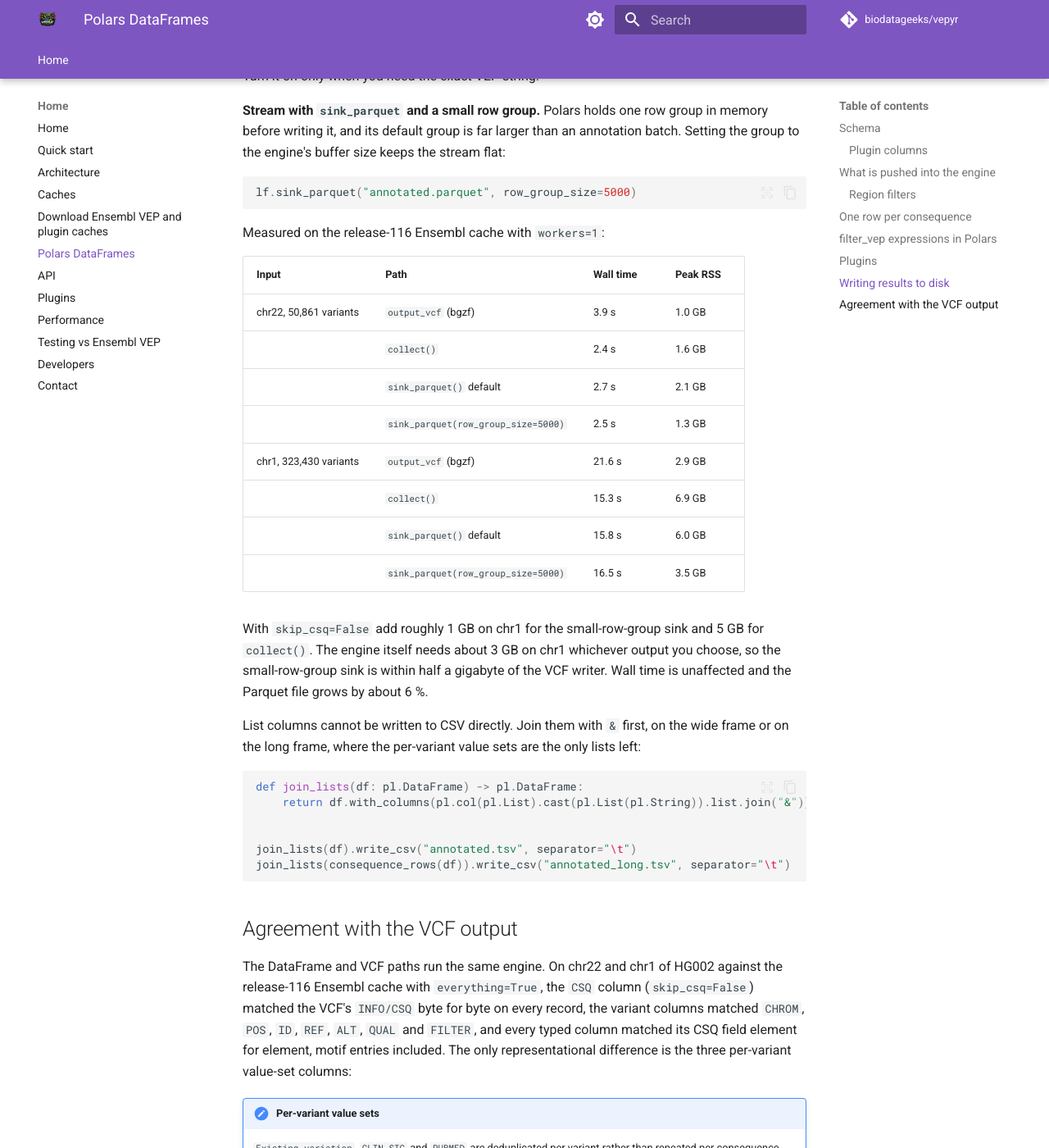
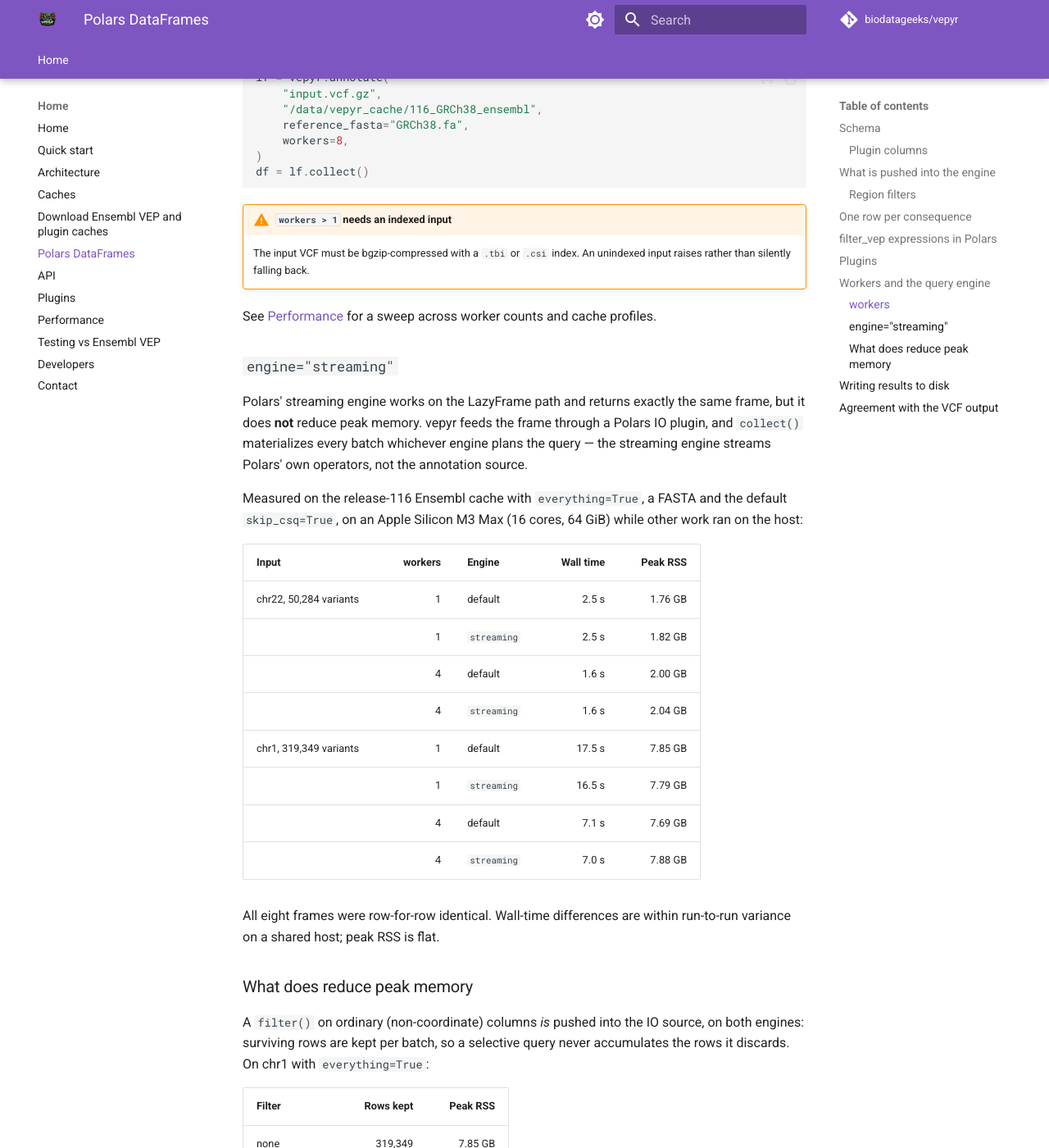
Before and after one commit to biodatageeks/vepyr, an MkDocs documentation site: the page built from docs/dataframes.md, in a window 1280 px wide and 1400 px high, scrolled down 11768 px. Shown: the whole window at 82% size. Built offline with MkDocs 1.6.1 and Material for MkDocs 9.7.7, drawn with Linux system fonts in a browser that asks for light colours; comment, search, counter and statistics services are not loaded; some of the changed text lies outside the part shown.

Commit message:
docs: cover plugins in the architecture guide, pre-render the diagrams
Architecture guide gains the plugin subsystem: a plugin_cache node in the
overview, a new plugin-cache-building data flow, the plugin lookup nested
inside annotate_vep() (one page-scoped take per annotation buffer, with the
per-transcript probe during CSQ emission), and build_plugin_cache() in the
Python and PyO3 layer lists. Two couplings that had no home before are now
stated: the source manifest comes from an external repo pinned to the commit
its tag resolved to, and the build reads the variation cache to inherit tiers,
so a plugin cache cannot be built standalone.

Diagrams move from live mermaid to pre-rendered SVG. Material renders mermaid
into a closed shadow root, so no lightbox can reach the SVG; rendering once
lets mkdocs-glightbox handle click-to-enlarge the same way the polars-bio blog
does. render.sh is deliberately not wired into the build, so building the docs
still needs no Node toolchain, and the .mmd sources stay in tree so the
diagrams remain editable. The overview is laid out LR (was TD, 606x814) so it
benefits from width-fitting instead of being taller than the viewport.

DataFrame page documents workers= (previously only visible inside benchmark
captions) and engine="streaming", from measurement: streaming is row-for-row
identical but does not reduce peak memory, 7.79 vs 7.85 GB on chr1. The cost
is upstream of the Polars engine -- a query returning zero rows still peaks at
3.37 GB -- so engine choice cannot matter. A selective non-coordinate filter
is pushed into the io source and does help, on either engine.

Co-Authored-By: Claude Opus 5 (1M context) <noreply@anthropic.com>
Claude-Session: https://claude.ai/code/session_0151nTvKth4TU81ed6Ng5yiV

````diff
--- a/docs/dataframes.md
+++ b/docs/dataframes.md
@@ -493,6 +493,76 @@ chr22 with the four caches, `select(chrom, start, SYMBOL)` takes 1.2 s and
 `select(chrom, start, CADD_PHRED)` 8.4 s, so keep plugin columns out of
 queries that do not need them.
 
+## Workers and the query engine
+
+### `workers`
+
+`workers=N` splits each contig into grid-aligned runs that are annotated
+concurrently and released in order. It applies to the LazyFrame path as well as
+`output_vcf`, and the frame is identical to `workers=1`, row order included.
+
+```python
+lf = vepyr.annotate(
+    "input.vcf.gz",
+    "/data/vepyr_cache/116_GRCh38_ensembl",
+    reference_fasta="GRCh38.fa",
+    workers=8,
+)
+df = lf.collect()
+```
+
+!!! warning "`workers > 1` needs an indexed input"
+    The input VCF must be bgzip-compressed with a `.tbi` or `.csi` index. An
+    unindexed input raises rather than silently falling back.
+
+See [Performance](performance.md#workers-on-the-lazyframe-path) for a sweep
+across worker counts and cache profiles.
+
+### `engine="streaming"`
+
+Polars' streaming engine works on the LazyFrame path and returns exactly the
+same frame, but it does **not** reduce peak memory. vepyr feeds the frame
+through a Polars IO plugin, and `collect()` materializes every batch whichever
+engine plans the query — the streaming engine streams Polars' own operators, not
+the annotation source.
+
+Measured on the release-116 Ensembl cache with `everything=True`, a FASTA and
+the default `skip_csq=True`, on an Apple Silicon M3 Max (16 cores, 64 GiB) while
+other work ran on the host:
+
+| Input | workers | Engine | Wall time | Peak RSS |
+|---|--:|---|--:|--:|
+| chr22, 50,284 variants | 1 | default | 2.5 s | 1.76 GB |
+| | 1 | `streaming` | 2.5 s | 1.82 GB |
+| | 4 | default | 1.6 s | 2.00 GB |
+| | 4 | `streaming` | 1.6 s | 2.04 GB |
+| chr1, 319,349 variants | 1 | default | 17.5 s | 7.85 GB |
+| | 1 | `streaming` | 16.5 s | 7.79 GB |
+| | 4 | default | 7.1 s | 7.69 GB |
+| | 4 | `streaming` | 7.0 s | 7.88 GB |
+
+All eight frames were row-for-row identical. Wall-time differences are within
+run-to-run variance on a shared host; peak RSS is flat.
+
+### What does reduce peak memory
+
+A `filter()` on ordinary (non-coordinate) columns *is* pushed into the IO
+source, on both engines: surviving rows are kept per batch, so a selective
+query never accumulates the rows it discards. On chr1 with `everything=True`:
+
+| Filter | Rows kept | Peak RSS |
+|---|--:|--:|
+| none | 319,349 | 7.85 GB |
+| `MAX_AF > 0.5` | 208,015 | 7.74 GB |
+| `MAX_AF > 0.99` | 41,376 | 6.52 GB |
+
+The effect is real but bounded: dropping 87 % of the rows saved 17 % of peak
+memory, because the annotation engine's working set and the Arrow batches in
+flight dominate the total, and no predicate shrinks those.
+
+To actually bound memory, stream to disk with `sink_parquet` instead — see
+[below](#writing-results-to-disk).
+
 ## Writing results to disk
 
 `collect()` holds the whole result in memory. On chromosome 1 of a
--- a/mkdocs.yml
+++ b/mkdocs.yml
@@ -50,6 +50,10 @@ theme:
 
 plugins:
   - search
+  - glightbox:
+      # Route Material's #only-light / #only-dark variants into separate
+      # galleries so the lightbox never steps onto the hidden-theme copy.
+      auto_themed: true
   - mkdocstrings:
       default_handler: python
       handlers:
--- a/pyproject.toml
+++ b/pyproject.toml
@@ -23,6 +23,8 @@ docs = [
     "mkdocs-material>=9.5",
     "mkdocstrings>=0.27",
     "mkdocstrings-python>=1.12",
+    # click-to-enlarge for the pre-rendered architecture diagrams
+    "mkdocs-glightbox>=0.4",
 ]
 
 [dependency-groups]
````
Also changed, not shown: docs/architecture.md (+44 -35 lines), docs/performance.md (+1 -11 lines), docs/diagrams/architecture-overview-dark.svg (added), docs/diagrams/architecture-overview-light.svg (added), docs/diagrams/cache-building-dark.svg (added), docs/diagrams/cache-building-light.svg (added), docs/diagrams/plugin-cache-building-dark.svg (added), docs/diagrams/plugin-cache-building-light.svg (added), docs/diagrams/variant-annotation-dark.svg (added), docs/diagrams/variant-annotation-light.svg (added), 6 other files.
